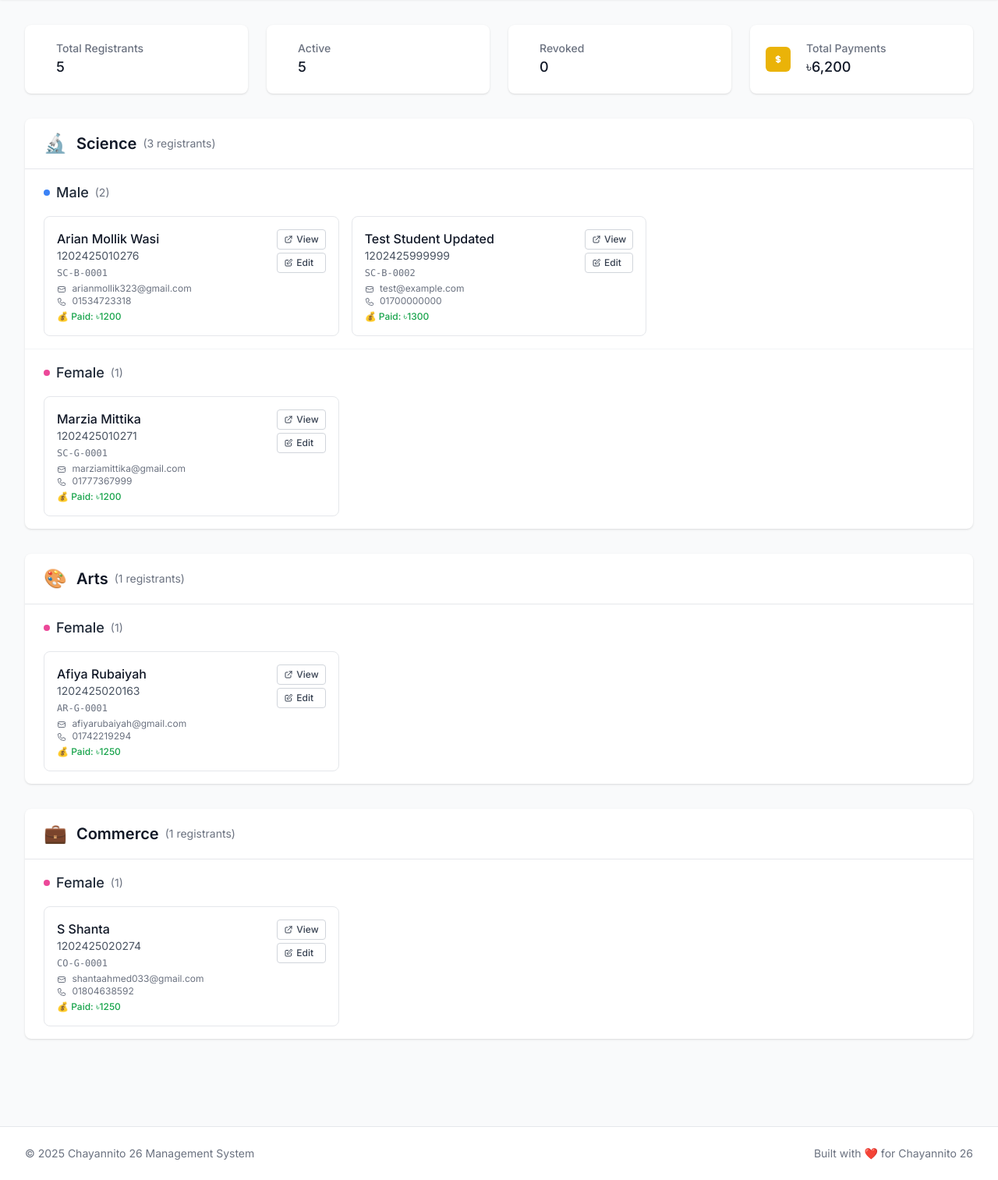
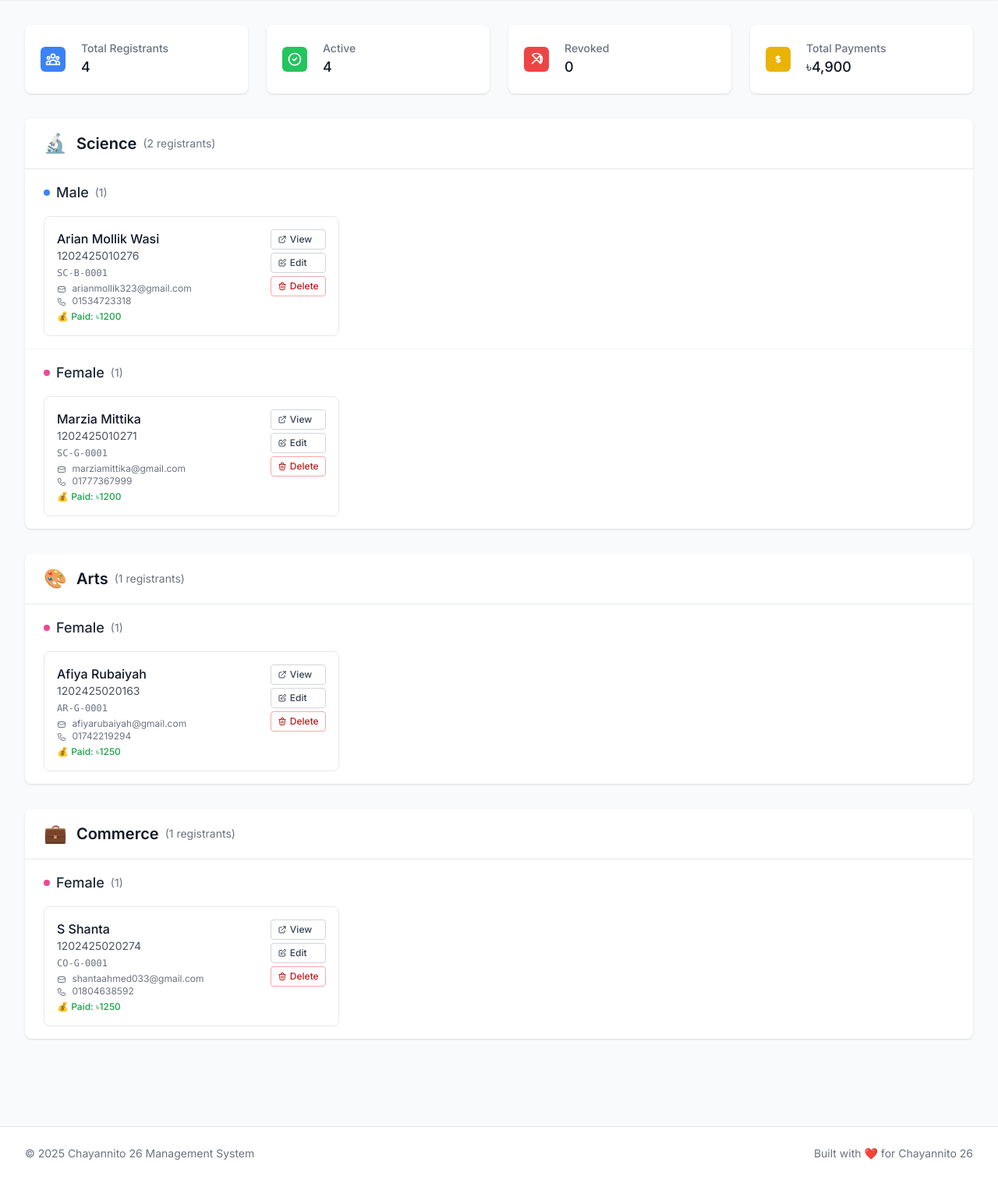
Before and after one commit to chayannito26/verify, a Flask app: page / in a window 1280 px wide. Shown: the part 65-1578 px from the top of the page at 78% size. Run offline with Flask 3, Linux system fonts and the light colour scheme; some libraries are stand-ins or nearby versions.

Commit message:
bug fixes

```diff
--- a/app.py
+++ b/app.py
@@ -23,8 +23,8 @@
 
 # Group and gender mappings
 GROUP_INFO = {
-    'AR': {'name': 'Arts', 'emoji': '🎨', 'color': 'purple'},
-    'SC': {'name': 'Science', 'emoji': '🔬', 'color': 'blue'},
+    'AR': {'name': 'Arts', 'emoji': '🎨', 'color': 'blue'},
+    'SC': {'name': 'Science', 'emoji': '🔬', 'color': 'red'},
     'CO': {'name': 'Commerce', 'emoji': '💼', 'color': 'green'}
 }
 
--- a/registrants.json
+++ b/registrants.json
@@ -70,23 +70,5 @@
       "Food",
       "Gift"
     ]
-  },
-  {
-    "name": "Test Student Updated",
-    "roll": "1202425999999",
-    "gender": "Male",
-    "registration_date": "11 September 2025",
-    "registration_id": "SC-B-0002",
-    "photo": "",
-    "revoked": false,
-    "referred_by": "",
-    "paid": 1300,
-    "email": "test@example.com",
-    "phone": "01700000000",
-    "parts_available": [
-      "T-Shirt",
-      "Food",
-      "Gift"
-    ]
   }
 ]
--- a/templates/base.html
+++ b/templates/base.html
@@ -68,7 +68,7 @@
         {% if messages %}
             <div class="max-w-7xl mx-auto px-4 sm:px-6 lg:px-8 pt-4">
                 {% for category, message in messages %}
-                    <div class="mb-4 p-4 rounded-md {% if category == 'error' %}bg-red-50 border border-red-200 text-red-700{% elif category == 'success' %}bg-green-50 border border-green-200 text-green-700{% else %}bg-blue-50 border border-blue-200 text-blue-700{% endif %}">
+                    <div class="flash-message mb-4 p-4 rounded-md {% if category == 'error' %}bg-red-50 border border-red-200 text-red-700{% elif category == 'success' %}bg-green-50 border border-green-200 text-green-700{% else %}bg-blue-50 border border-blue-200 text-blue-700{% endif %}">
                         <div class="flex">
                             <div class="flex-shrink-0">
                                 {% if category == 'error' %}
@@ -125,7 +125,7 @@
 
         // Auto-hide flash messages after 5 seconds
         setTimeout(function() {
-            const alerts = document.querySelectorAll('[class*="bg-red-50"], [class*="bg-green-50"], [class*="bg-blue-50"]');
+            const alerts = document.querySelectorAll('.flash-message');
             alerts.forEach(alert => {
                 if (alert.parentElement) {
                     alert.style.transition = 'opacity 0.5s';
```
Also changed, not shown: templates/add_registrant.html (+11 -8 lines).
